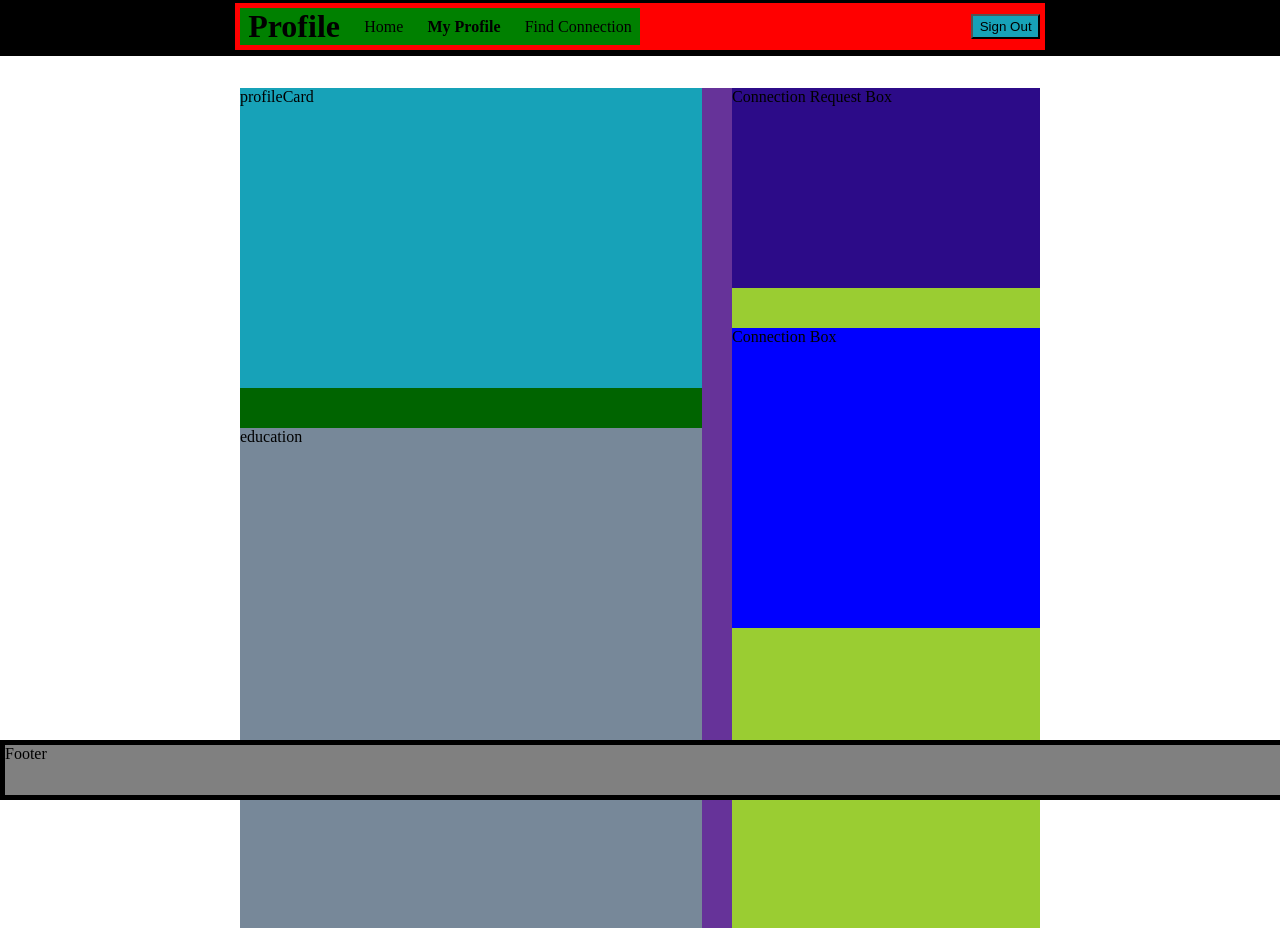
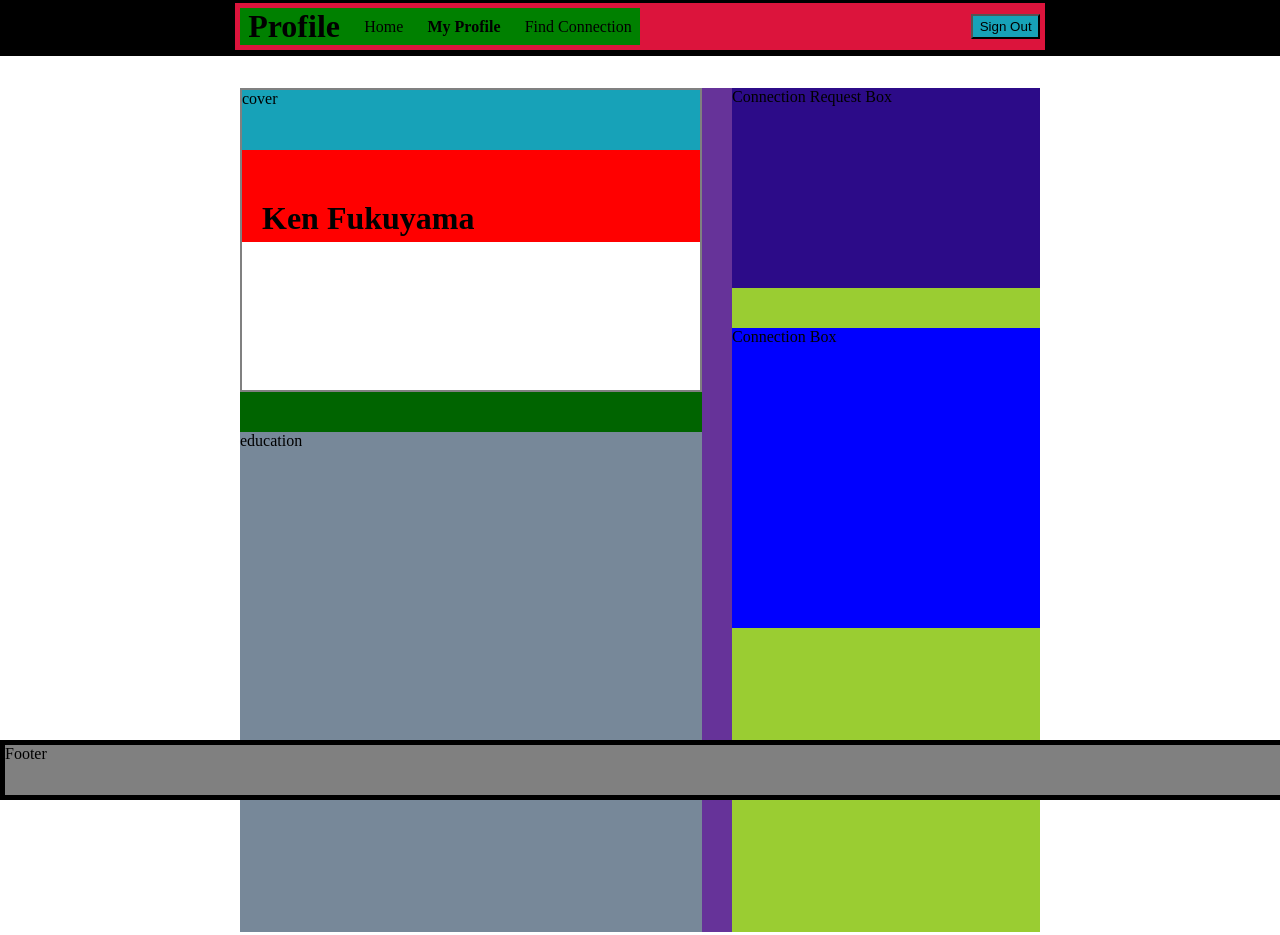
Before and after one commit to kenfukuyama/profile_page, a plain HTML site: page index.html in a window 1280 px wide. Shown: the top 935 px of the page. Drawn offline with Linux system fonts and the light colour scheme.

Commit message:
added profile card

```diff
--- a/index.html
+++ b/index.html
@@ -39,7 +39,10 @@
         <div class="col1">
             <div class="rowElements">
                 <div id="profileCard">
-                    profileCard
+                    <div id="cover">cover</div>
+                    <div id="descript-header">
+                        <h1>Ken Fukuyama</h1>
+                    </div>
                 </div>
                 <div id="education">
                     education
--- a/style.css
+++ b/style.css
@@ -21,7 +21,7 @@ header {
 }
 
 .nav {
-    background-color: red;
+    background-color:crimson;
     width: 800px;
 
     margin: 0 auto;
@@ -56,6 +56,9 @@ a {
 
 }
 
+.cover {
+    background-color: red;
+}
 
 
 .mainPage {
@@ -85,10 +88,20 @@ a {
 }
 
 #profileCard {
+    background-color: white;
+    height: 300px;
+    margin-bottom: 40px;
+    border: 2px solid grey;
+}
+
+#cover {
     background-color: #17a2b8;
-    height: 300px;
+    height: 60px;
+}
 
-    margin-bottom: 40px;
+#descript-header {
+    background-color: red;
+    padding: 50px 20px 5px;
 }
 
 #education {
```
